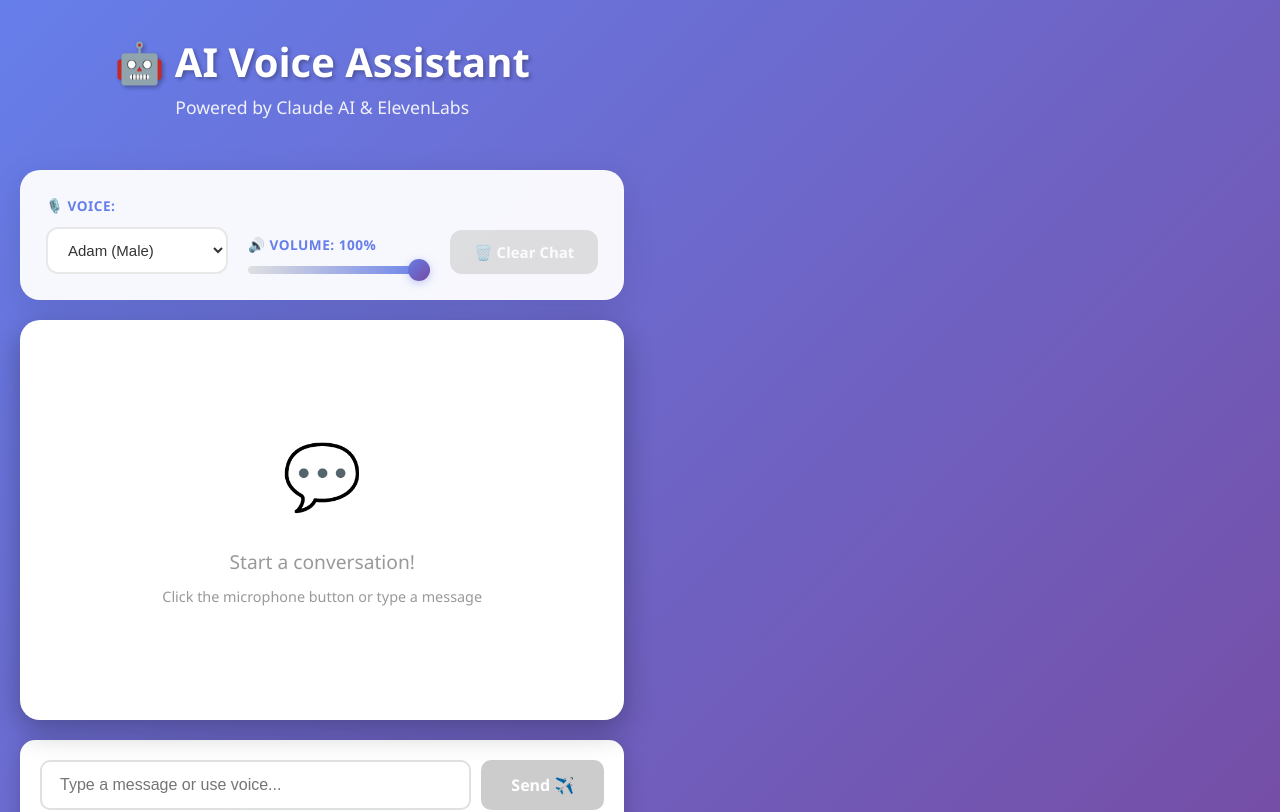
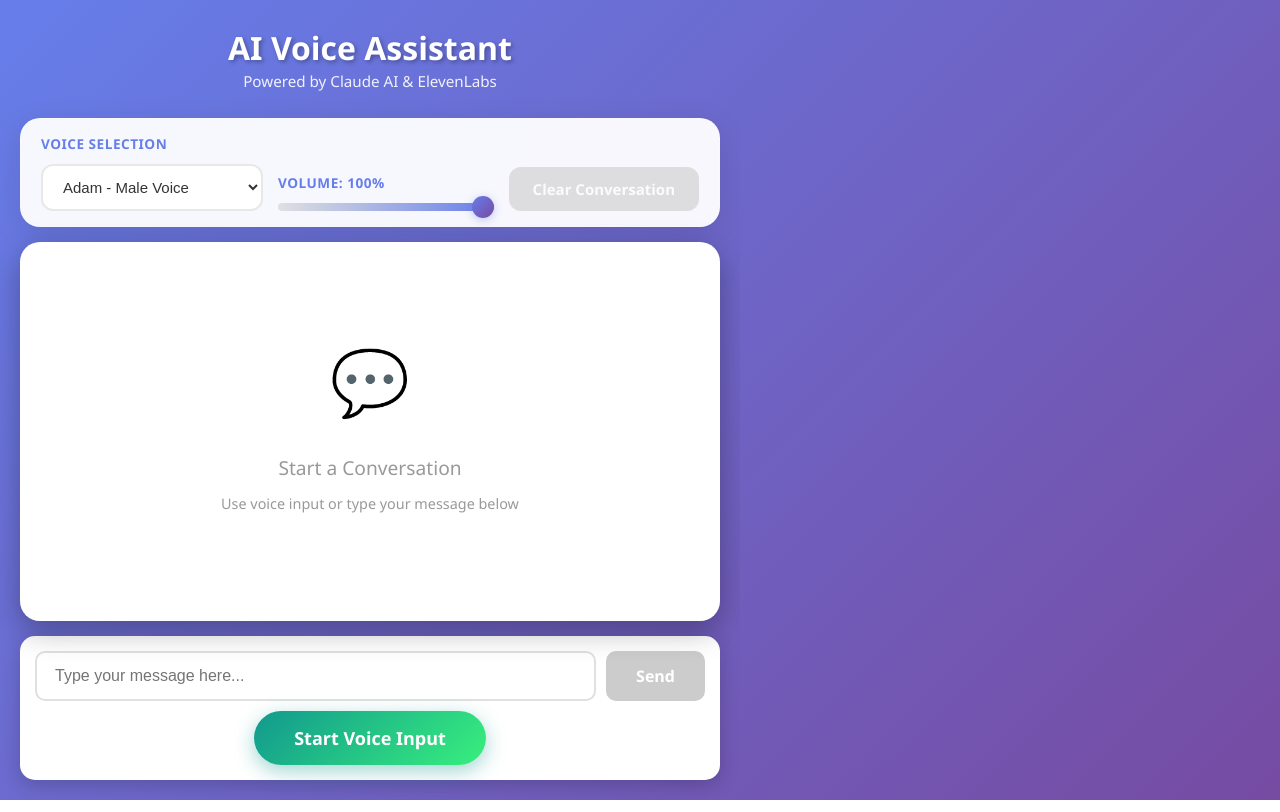
Before and after one commit to Gelegrimbor/jjs-voice-assistant, a React (Vite) app: page / in a window 1280 px wide. Shown: the top 812 px of the page. Built offline with nearby package versions, Linux system fonts and the light colour scheme.

Commit message:
feat:Made it more professional less emoji's and adjusted the wordings

```diff
--- a/src/App.css
+++ b/src/App.css
@@ -12,47 +12,51 @@ body {
 
 .App {
   min-height: 100vh;
+  height: 100vh;
   display: flex;
   align-items: center;
   justify-content: center;
   padding: 20px;
+  overflow: hidden;
 }
 
 .content-wrapper {
   width: 100%;
   max-width: 700px;
+  display: flex;
+  flex-direction: column;
+  height: 100%;
+  max-height: 95vh;
 }
 
 .header {
   text-align: center;
   color: white;
-  margin-bottom: 30px;
-  padding: 20px 0;
-  max-width: 700px;
+  margin-bottom: 15px;
+  padding: 10px 0;
 }
 
 .header h1 {
-  font-size: 2.5rem;
-  margin-bottom: 10px;
+  font-size: 2rem;
+  margin-bottom: 5px;
   text-shadow: 2px 2px 4px rgba(0, 0, 0, 0.3);
 }
 
 .header p {
-  font-size: 1.1rem;
+  font-size: 0.95rem;
   opacity: 0.9;
 }
 
 .chat-container {
   background: white;
   border-radius: 20px;
-  padding: 25px;
-  margin-bottom: 20px;
+  padding: 20px;
+  margin-bottom: 15px;
   box-shadow: 0 10px 30px rgba(0, 0, 0, 0.3);
-  min-height: 400px;
-  max-height: 500px;
+  flex: 1;
   overflow-y: auto;
   position: relative;
-  max-width: 700px;
+  min-height: 0;
 }
 
 .chat-container::-webkit-scrollbar {
@@ -200,16 +204,14 @@ body {
 .input-container {
   background: white;
   border-radius: 15px;
-  padding: 20px;
+  padding: 15px;
   box-shadow: 0 5px 20px rgba(0, 0, 0, 0.2);
-  margin-bottom: 20px;
-  max-width: 700px;
 }
 
 .input-row {
   display: flex;
   gap: 10px;
-  margin-bottom: 15px;
+  margin-bottom: 10px;
 }
 
 .text-input {
@@ -265,8 +267,8 @@ body {
 }
 
 .voice-button {
-  padding: 20px 50px;
-  font-size: 20px;
+  padding: 15px 40px;
+  font-size: 18px;
   font-weight: 600;
   background: linear-gradient(135deg, #11998e 0%, #38ef7d 100%);
   color: white;
@@ -354,12 +356,12 @@ body {
   background: rgba(255, 255, 255, 0.95);
   backdrop-filter: blur(10px);
   border-radius: 20px;
-  padding: 25px;
-  margin-bottom: 20px;
+  padding: 15px 20px;
+  margin-bottom: 15px;
   box-shadow: 0 8px 32px rgba(0, 0, 0, 0.1);
   display: grid;
   grid-template-columns: 1fr 1fr auto;
-  gap: 20px;
+  gap: 15px;
   align-items: end;
   border: 1px solid rgba(255, 255, 255, 0.3);
 }
--- a/src/App.tsx
+++ b/src/App.tsx
@@ -32,22 +32,20 @@ function App() {
   const [isLoading, setIsLoading] = useState(false);
   const [isListening, setIsListening] = useState(false);
   const [isSpeaking, setIsSpeaking] = useState(false);
-  const [selectedVoice, setSelectedVoice] = useState('pNInz6obpgDQGcFmaJgB'); // Default: Adam
-  const [volume, setVolume] = useState(1.0); // Default: 100%
+  const [selectedVoice, setSelectedVoice] = useState('pNInz6obpgDQGcFmaJgB');
+  const [volume, setVolume] = useState(1.0);
   const recognitionRef = useRef<any>(null);
   const chatContainerRef = useRef<HTMLDivElement>(null);
 
-  // Available voices from ElevenLabs
   const voices: Voice[] = [
-    { id: 'pNInz6obpgDQGcFmaJgB', name: 'Adam (Male)' },
-    { id: 'EXAVITQu4vr4xnSDxMaL', name: 'Rachel (Female)' },
-    { id: 'IKne3meq5aSn9XLyUdCD', name: 'Charlie (Male)' },
-    { id: 'XB0fDUnXU5powFXDhCwa', name: 'Charlotte (Female)' },
-    { id: 'cgSgspJ2msm6clMCkdW9', name: 'Jessica (Female)' },
-    { id: 'iP95p4xoKVk53GoZ742B', name: 'Chris (Male)' },
+    { id: 'pNInz6obpgDQGcFmaJgB', name: 'Adam - Male Voice' },
+    { id: 'EXAVITQu4vr4xnSDxMaL', name: 'Rachel - Female Voice' },
+    { id: 'IKne3meq5aSn9XLyUdCD', name: 'Charlie - Male Voice' },
+    { id: 'XB0fDUnXU5powFXDhCwa', name: 'Charlotte - Female Voice' },
+    { id: 'cgSgspJ2msm6clMCkdW9', name: 'Jessica - Female Voice' },
+    { id: 'iP95p4xoKVk53GoZ742B', name: 'Chris - Male Voice' },
   ];
 
-  // Auto-scroll to bottom when new messages arrive
   useEffect(() => {
     if (chatContainerRef.current) {
       chatContainerRef.current.scrollTop = chatContainerRef.current.scrollHeight;
@@ -58,7 +56,7 @@ function App() {
     const SpeechRecognition = (window as any).SpeechRecognition || (window as any).webkitSpeechRecognition;
 
     if (!SpeechRecognition) {
-      alert('Your browser does not support speech recognition. Please use Chrome!');
+      alert('Speech recognition is not supported in this browser. Please use Google Chrome.');
       return;
     }
 
@@ -123,7 +121,7 @@ function App() {
 
     } catch (error) {
       console.error('Claude API Error:', error);
-      alert('Failed to get AI response. Check your API key and console.');
+      alert('Failed to get AI response. Please check your API key and internet connection.');
     } finally {
       setIsLoading(false);
     }
@@ -156,13 +154,13 @@ function App() {
       );
 
       if (!response.ok) {
-        throw new Error(`TTS API returned ${response.status}`);
+        throw new Error(`Text-to-Speech API returned ${response.status}`);
       }
 
       const audioBlob = await response.blob();
       const audioUrl = URL.createObjectURL(audioBlob);
       const audio = new Audio(audioUrl);
-      audio.volume = volume; // Set volume
+      audio.volume = volume;
 
       audio.onended = () => setIsSpeaking(false);
       await audio.play();
@@ -174,7 +172,7 @@ function App() {
   };
 
   const clearConversation = () => {
-    if (conversation.length > 0 && window.confirm('Are you sure you want to clear the conversation?')) {
+    if (conversation.length > 0 && window.confirm('Clear all conversation history?')) {
       setConversation([]);
     }
   };
@@ -187,23 +185,22 @@ function App() {
   };
 
   const getVoiceButtonText = () => {
-    if (isListening) return '🎤 Listening...';
-    if (isSpeaking) return '🔊 Speaking...';
-    return '🎤 Talk to AI';
+    if (isListening) return 'Listening...';
+    if (isSpeaking) return 'Speaking...';
+    return 'Start Voice Input';
   };
 
   return (
     <div className="App">
       <div className="content-wrapper">
         <div className="header">
-          <h1>🤖 AI Voice Assistant</h1>
+          <h1>AI Voice Assistant</h1>
           <p>Powered by Claude AI & ElevenLabs</p>
         </div>
 
-        {/* Settings Panel */}
         <div className="settings-panel">
           <div className="setting-group">
-            <label htmlFor="voice-select">🎙️ Voice:</label>
+            <label htmlFor="voice-select">Voice Selection</label>
             <select
               id="voice-select"
               className="voice-select"
@@ -220,7 +217,7 @@ function App() {
           </div>
 
           <div className="setting-group">
-            <label htmlFor="volume-slider">🔊 Volume: {Math.round(volume * 100)}%</label>
+            <label htmlFor="volume-slider">Volume: {Math.round(volume * 100)}%</label>
             <input
               id="volume-slider"
               type="range"
@@ -239,7 +236,7 @@ function App() {
             onClick={clearConversation}
             disabled={conversation.length === 0 || isLoading || isListening || isSpeaking}
           >
-            🗑️ Clear Chat
+            Clear Conversation
           </button>
         </div>
 
@@ -248,10 +245,10 @@ function App() {
             <div className="empty-state">
               <div className="empty-state-icon">💬</div>
               <p style={{ fontSize: '1.2rem', marginBottom: '10px' }}>
-                Start a conversation!
+                Start a Conversation
               </p>
               <p style={{ fontSize: '0.9rem' }}>
-                Click the microphone button or type a message
+                Use voice input or type your message below
               </p>
             </div>
           ) : (
@@ -259,7 +256,7 @@ function App() {
               <div key={index} className={`message ${msg.role}`}>
                 <div className="message-bubble">
                   <span className="message-label">
-                    {msg.role === 'user' ? 'You' : 'AI Assistant'}
+                    {msg.role === 'user' ? 'You' : 'Assistant'}
                   </span>
                   <div className="message-content">{msg.content}</div>
                 </div>
@@ -269,7 +266,7 @@ function App() {
           {isLoading && (
             <div className="loading-indicator">
               <div className="loading-dots">
-                AI is thinking<span>.</span><span>.</span><span>.</span>
+                Processing<span>.</span><span>.</span><span>.</span>
               </div>
             </div>
           )}
@@ -283,7 +280,7 @@ function App() {
               value={inputText}
               onChange={(e) => setInputText(e.target.value)}
               onKeyPress={(e) => e.key === 'Enter' && handleSendMessage()}
-              placeholder="Type a message or use voice..."
+              placeholder="Type your message here..."
               disabled={isLoading || isListening}
             />
             <button
@@ -291,7 +288,7 @@ function App() {
               onClick={() => handleSendMessage()}
               disabled={isLoading || isListening || !inputText.trim()}
             >
-              Send ✈️
+              Send
             </button>
           </div>
 
```
